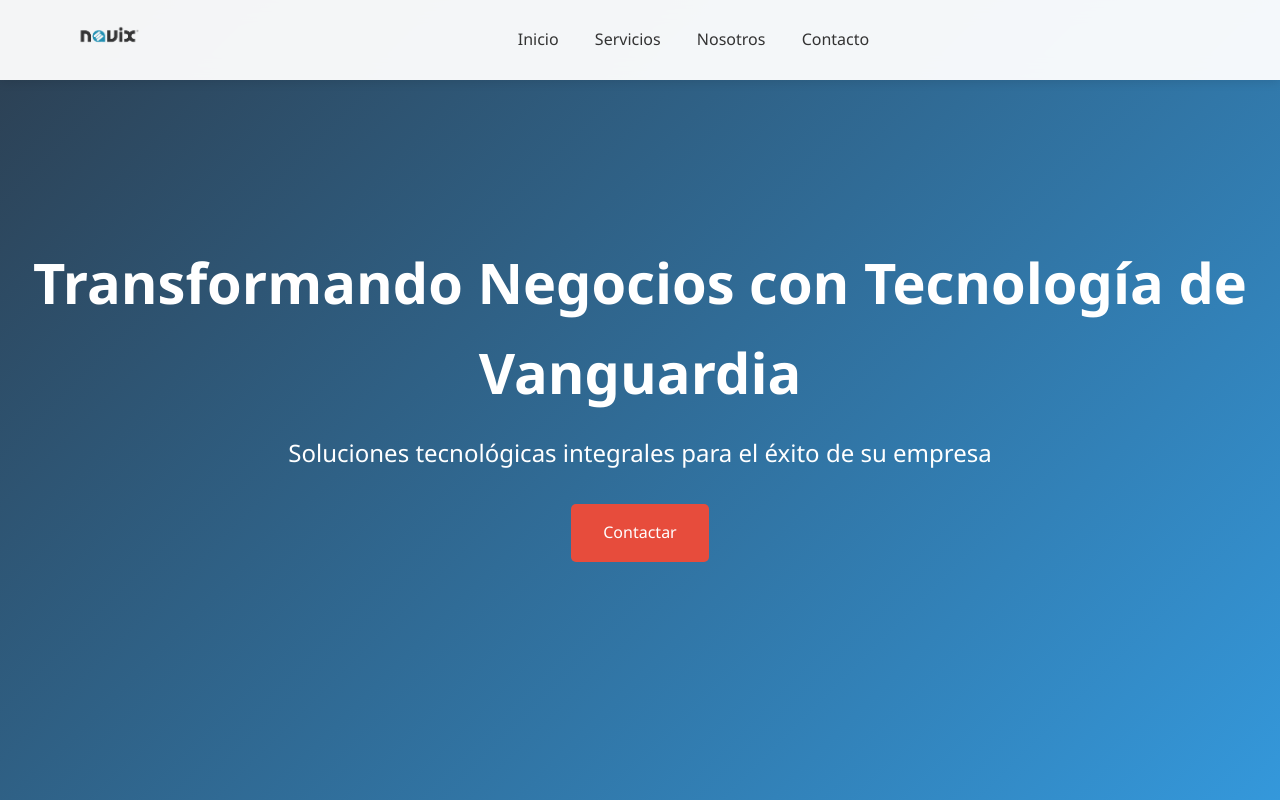
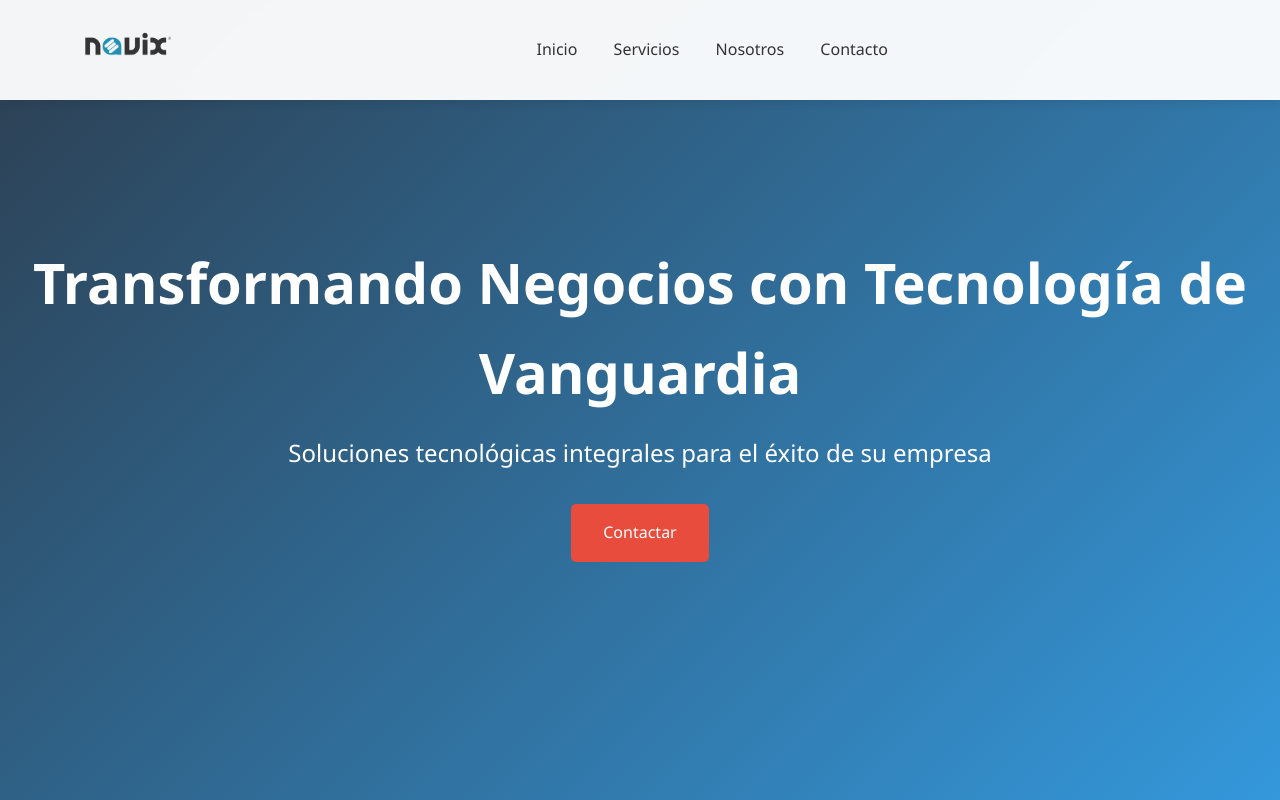
Before and after one commit to cbarronn/navix_website, a plain HTML site: page index.html in a window 1280 px wide. Shown: the top 800 px of the page. Drawn offline with Linux system fonts and the light colour scheme.

Commit message:
Increase Navix logo size in header to 60px

```diff
--- a/index.html
+++ b/index.html
@@ -13,7 +13,7 @@
     <header class="header">
         <nav class="navbar">
             <div class="logo">
-                <img src="logonavix2.png" alt="Navix Logo" height="40">
+                <img src="logonavix2.png" alt="Navix Logo" height="60">
             </div>
             <div class="nav-links">
                 <a href="#inicio" class="active">Inicio</a>
```
